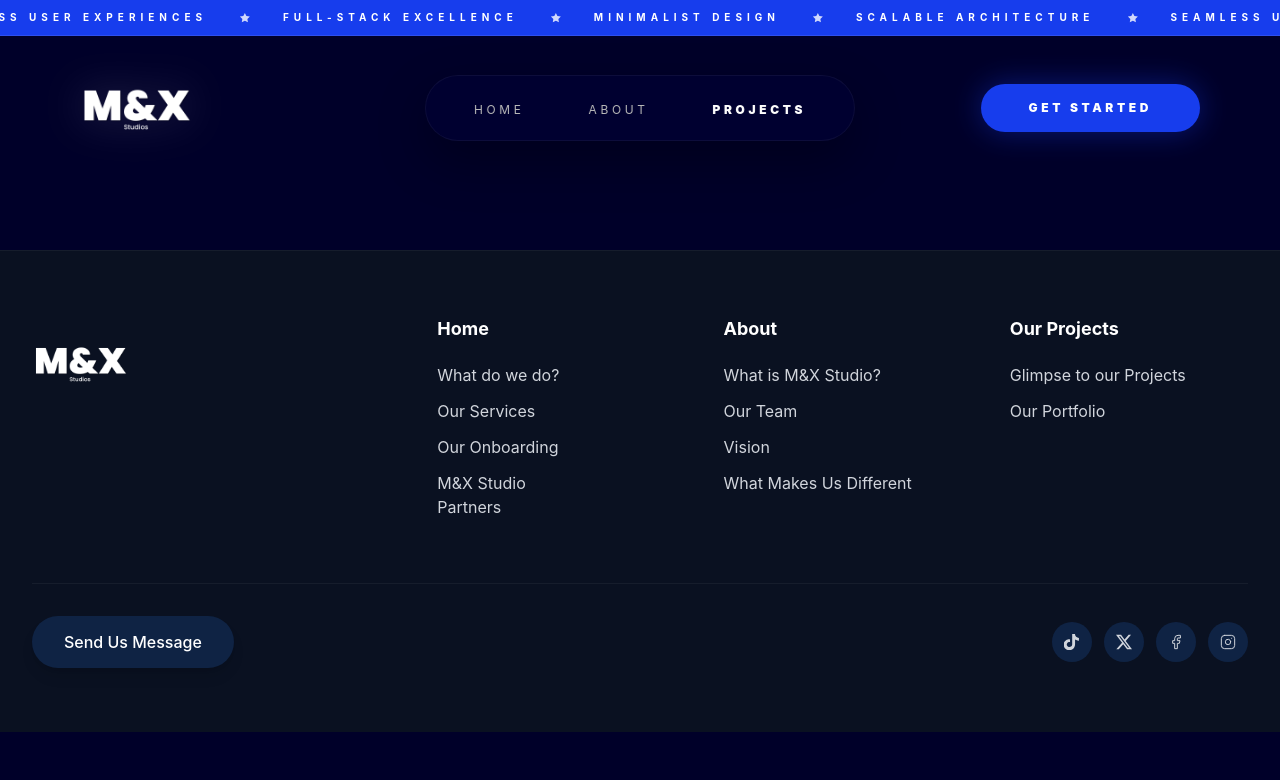
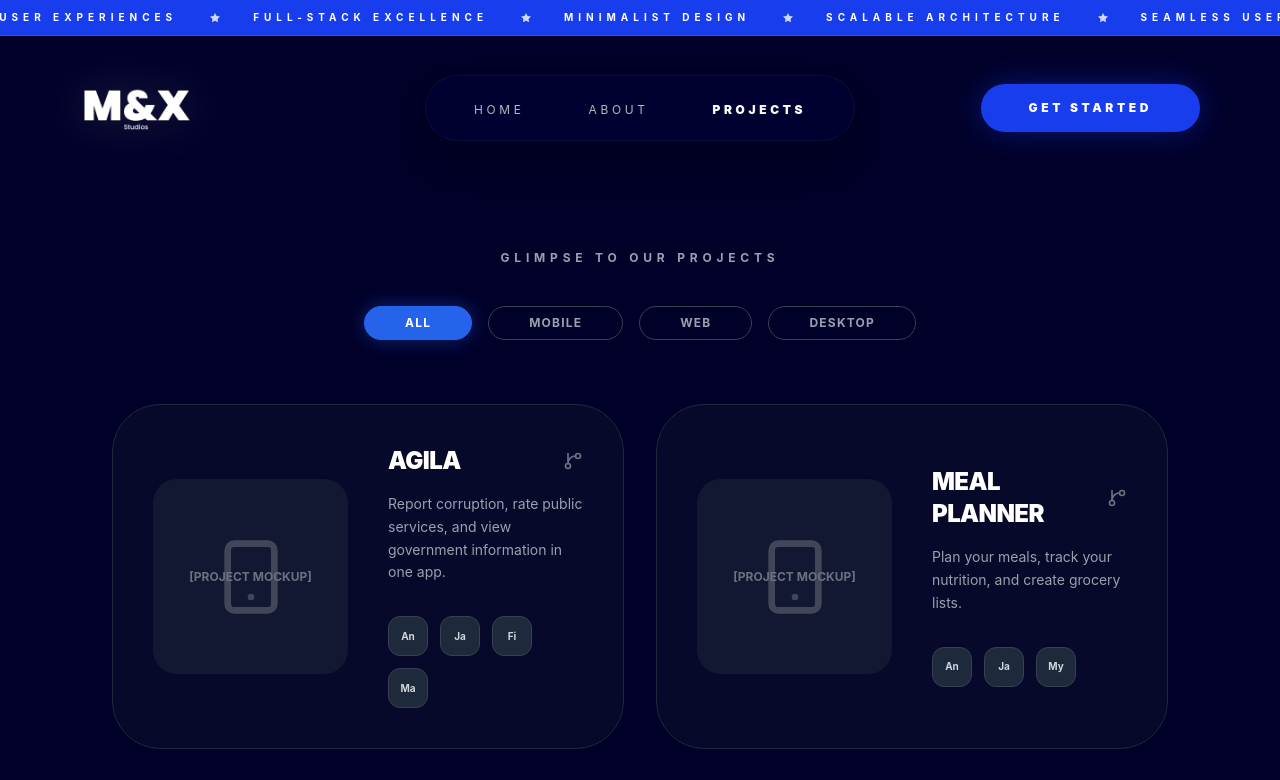
Before and after one commit to maxycagne/M-X_Studio, a React (Vite) app in the folder mxwebsite/: page /projects in a window 1280 px wide. Shown: the top 780 px of the page. Built offline with nearby package versions, Linux system fonts and the light colour scheme.

Commit message:
adding project component/ glimpes of our projects pages

```diff
--- /dev/null
+++ b/mxwebsite/Components/ProjectComponent.tsx
@@ -0,0 +1,136 @@
+import React, { useState } from "react";
+import { GitBranch, Monitor, Smartphone, Layout } from "lucide-react";
+
+type Category = "ALL" | "MOBILE" | "WEB" | "DESKTOP";
+
+interface Project {
+  id: number;
+  title: string;
+  description: string;
+  category: Category;
+  tech: string[];
+}
+
+const projects: Project[] = [
+  {
+    id: 1,
+    title: "AGILA",
+    description:
+      "Report corruption, rate public services, and view government information in one app.",
+    category: "MOBILE",
+    tech: ["Android", "Java", "Firebase", "Maps"],
+  },
+  {
+    id: 2,
+    title: "MEAL PLANNER",
+    description:
+      "Plan your meals, track your nutrition, and create grocery lists.",
+    category: "MOBILE",
+    tech: ["Android", "Java", "MySQL"],
+  },
+  {
+    id: 3,
+    title: "DINE SYNC",
+    description:
+      "A tablet system for ordering, kitchen processing, and sales in restaurants.",
+    category: "DESKTOP",
+    tech: ["Android", "Java", "MySQL", "PHP"],
+  },
+  {
+    id: 4,
+    title: "PORTFOLIO",
+    description:
+      "A personal website to showcase my projects, skills, and experience.",
+    category: "WEB",
+    tech: ["Next.js", "Tailwind", "React"],
+  },
+];
+
+const ProjectComponent = () => {
+  const [activeTab, setActiveTab] = useState<Category>("ALL");
+
+  const filteredProjects = projects.filter((project) =>
+    activeTab === "ALL" ? true : project.category === activeTab,
+  );
+
+  return (
+    <div className="min-h-screen bg-[#000029] text-white font-sans py-20 px-6">
+      <div className="max-w-7xl mx-auto">
+        <div className="text-center mb-16">
+          <h2 className="text-gray-400 uppercase tracking-[0.4em] text-xs font-bold mb-10">
+            Glimpse to our Projects
+          </h2>
+
+          <div className="flex flex-wrap justify-center gap-4">
+            {["ALL", "MOBILE", "WEB", "DESKTOP"].map((tab) => (
+              <button
+                key={tab}
+                onClick={() => setActiveTab(tab as Category)}
+                className={`px-10 py-2 rounded-full border text-xs font-bold tracking-widest transition-all duration-300 ${
+                  activeTab === tab
+                    ? "bg-[#2563eb] border-[#2563eb] shadow-[0_0_20px_rgba(37,99,235,0.4)] text-white"
+                    : "border-gray-700 text-gray-400 hover:border-gray-500"
+                }`}
+              >
+                {tab}
+              </button>
+            ))}
+          </div>
+        </div>
+
+        <div className="grid grid-cols-1 lg:grid-cols-2 gap-8">
+          {filteredProjects.map((project) => (
+            <div
+              key={project.id}
+              className="bg-[#0f172a]/40 border border-gray-800 rounded-[3rem] p-8 md:p-10 flex flex-col md:flex-row items-center gap-10 hover:border-gray-600 transition-all group"
+            >
+              {/* Image/Mockup Placeholder */}
+              <div className="w-full md:w-1/2 flex justify-center items-center aspect-square bg-[#1e293b]/50 rounded-3xl overflow-hidden relative">
+                <div className="opacity-20 group-hover:opacity-40 transition-opacity">
+                  {project.category === "MOBILE" && <Smartphone size={80} />}
+                  {project.category === "WEB" && <Layout size={80} />}
+                  {project.category === "DESKTOP" && <Monitor size={80} />}
+                </div>
+                <div className="absolute inset-0 flex items-center justify-center font-bold text-gray-500 text-xs">
+                  [PROJECT MOCKUP]
+                </div>
+              </div>
+
+              <div className="w-full md:w-1/2">
+                <div className="flex justify-between items-center mb-4">
+                  <h3 className="text-2xl font-black tracking-tight uppercase">
+                    {project.title}
+                  </h3>
+                  <a
+                    href="#"
+                    className="text-gray-500 hover:text-white transition-colors"
+                  >
+                    <GitBranch size={20} />
+                  </a>
+                </div>
+
+                <p className="text-gray-400 text-sm leading-relaxed mb-8">
+                  {project.description}
+                </p>
+
+                <div className="flex flex-wrap gap-3 mt-auto">
+                  {project.tech.map((item) => (
+                    <div
+                      key={item}
+                      className="w-10 h-10 rounded-xl bg-[#1e293b] border border-gray-700 flex items-center justify-center text-[10px] font-bold text-gray-300 hover:border-[#2563eb] transition-colors cursor-default"
+                      title={item}
+                    >
+                      {item.substring(0, 2)}
+                    </div>
+                  ))}
+                </div>
+              </div>
+            </div>
+          ))}
+        </div>
+      </div>
+    </div>
+  );
+};
+
+export default ProjectComponent;
--- a/mxwebsite/src/Pages/OurProjects.tsx
+++ b/mxwebsite/src/Pages/OurProjects.tsx
@@ -1,13 +1,16 @@
 import React from "react";
 import Header from "../../Components/Header";
 import Footer from "../../Components/Footer";
+import ProjectComponent from "../../Components/ProjectComponent";
 const OurProject = () => {
   return (
     <div className="relative min-h-screen w-full bg-[#000029] font-sans overflow-x-hidden text-white">
       <Header />
 
       <main className="pt-[140px] lg:pt-[170px] pb-20">
-        <div className="max-w-6xl mx-auto px-6 space-y-40"></div>
+        <div className="max-w-6xl mx-auto px-6 space-y-40">
+          <ProjectComponent />
+        </div>
       </main>
 
       <Footer />
```
